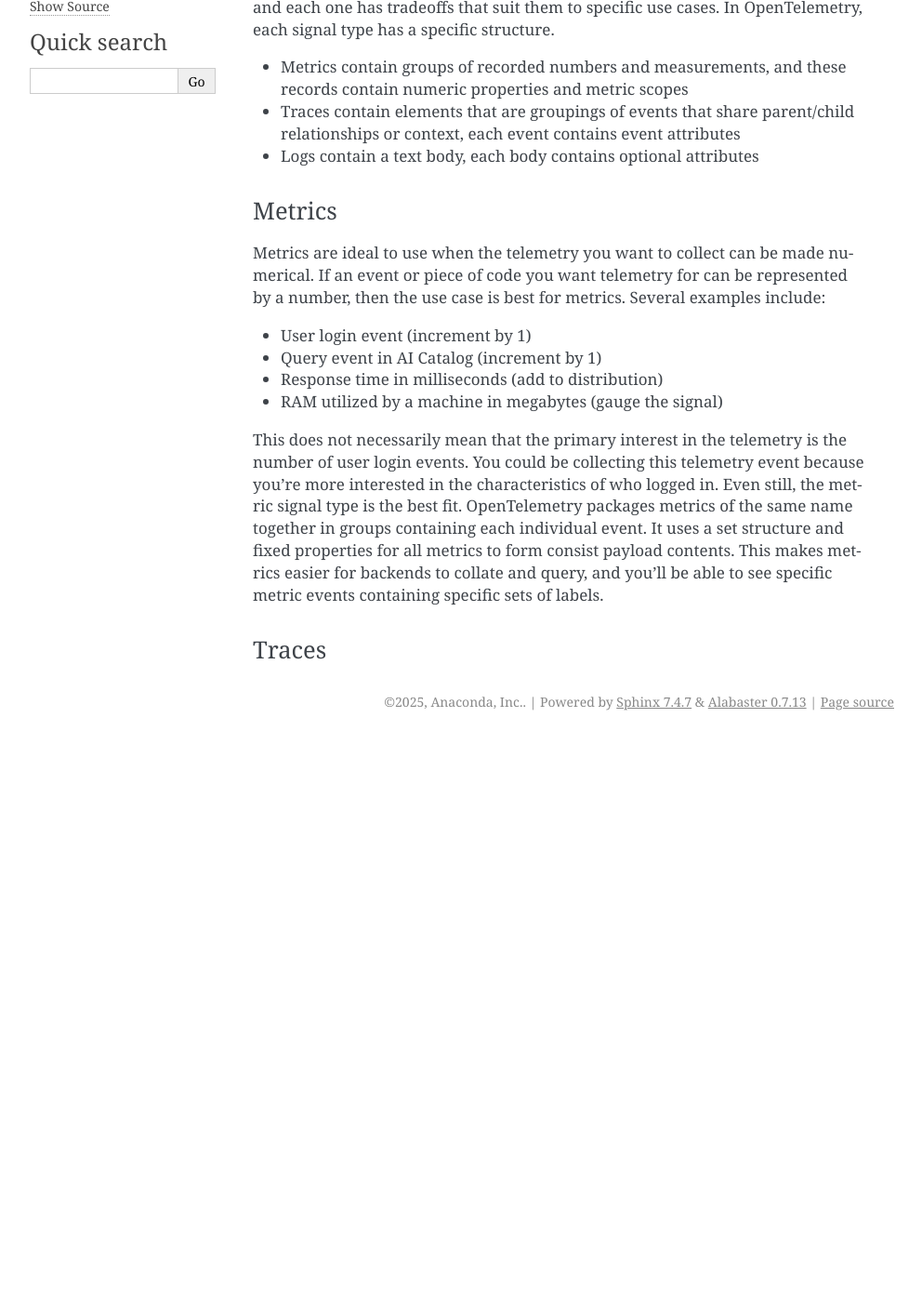
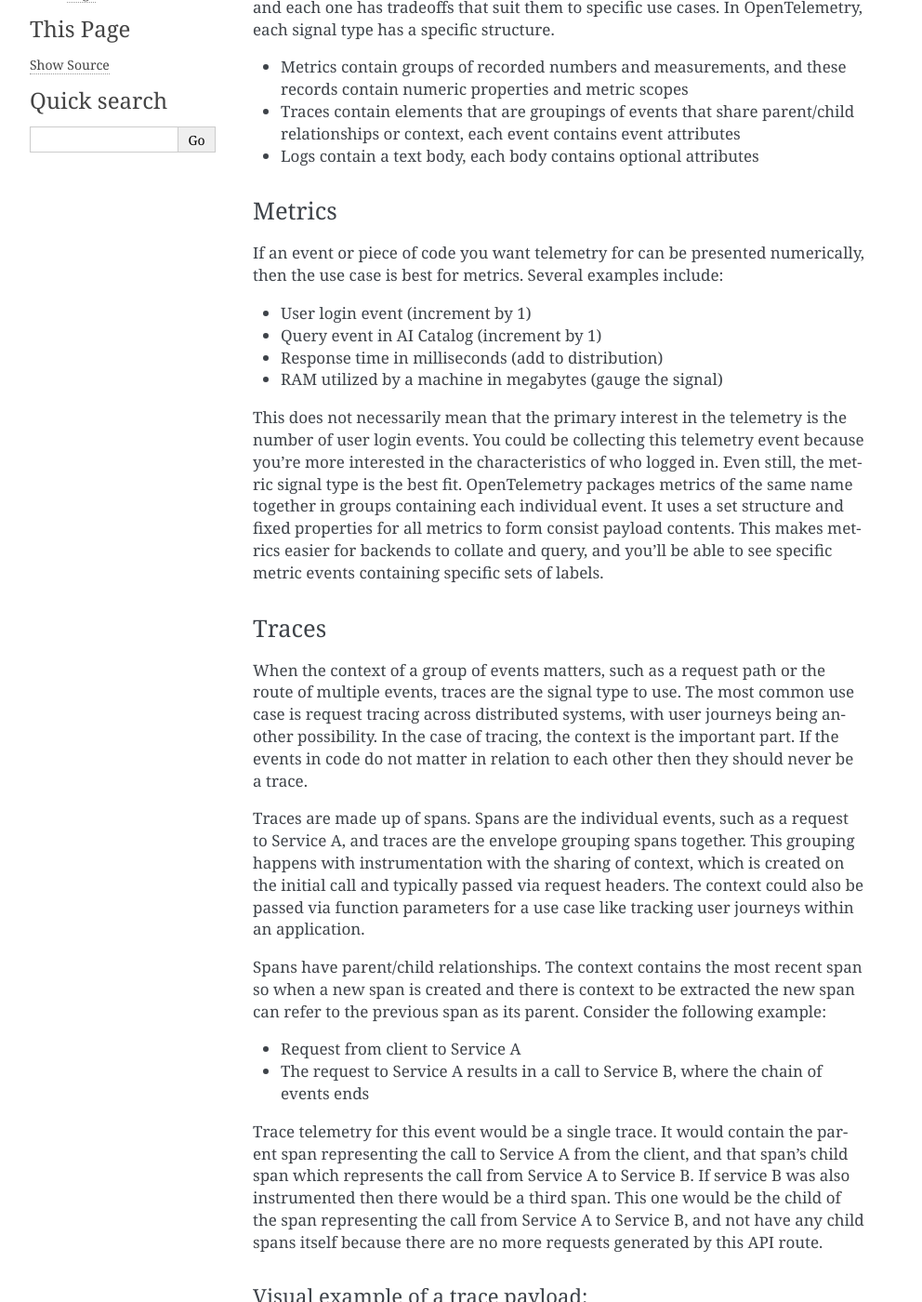
Before and after one commit to anaconda/anaconda-otel-python, a Sphinx documentation site: the page built from docs/source/best_practices.md, in a window 1280 px wide and 1400 px high, scrolled down 301 px. Shown: the whole window at 93% size, without its empty margins (148-1140 px from the left). Built offline with Sphinx 7.4.7, drawn with Linux system fonts in a browser that asks for light colours; pages that are not in the unit, such as notebooks, are missing from menus; before the commit the page ends 1095 px from its top, so only the background shows below that; some of the changed text lies outside the part shown.

Commit message:
tracing example and background

````diff
--- a/docs/source/best_practices.md
+++ b/docs/source/best_practices.md
@@ -7,7 +7,7 @@
 - Logs contain a text body, each body contains optional attributes
 
 ### Metrics
-Metrics are ideal to use when the telemetry you want to collect can be made numerical. If an event or piece of code you want telemetry for can be represented by a number, then the use case is best for metrics. Several examples include:
+If an event or piece of code you want telemetry for can be presented numerically, then the use case is best for metrics. Several examples include:
 - User login event (increment by 1)
 - Query event in AI Catalog (increment by 1)
 - Response time in milliseconds (add to distribution)
@@ -16,3 +16,55 @@
 This does not necessarily mean that the primary interest in the telemetry is the number of user login events. You could be collecting this telemetry event because you're more interested in the characteristics of who logged in. Even still, the metric signal type is the best fit. OpenTelemetry packages metrics of the same name together in groups containing each individual event. It uses a set structure and fixed properties for all metrics to form consist payload contents. This makes metrics easier for backends to collate and query, and you'll be able to see specific metric events containing specific sets of labels.
 
 ### Traces
+When the context of a group of events matters, such as a request path or the route of multiple events, traces are the signal type to use. The most common use case is request tracing across distributed systems, with user journeys being another possibility. In the case of tracing, the context is the important part. If the events in code do not matter in relation to each other then they should never be a trace.
+
+Traces are made up of spans. Spans are the individual events, such as a request to Service A, and traces are the envelope grouping spans together. This grouping happens with instrumentation with the sharing of context, which is created on the initial call and typically passed via request headers. The context could also be passed via function parameters for a use case like tracking user journeys within an application.
+
+Spans have parent/child relationships. The context contains the most recent span so when a new span is created and there is context to be extracted the new span can refer to the previous span as its parent. Consider the following example:
+- Request from client to Service A
+- The request to Service A results in a call to Service B, where the chain of events ends
+
+Trace telemetry for this event would be a single trace. It would contain the parent span representing the call to Service A from the client, and that span's child span which represents the call from Service A to Service B. If service B was also instrumented then there would be a third span. This one would be the child of the span representing the call from Service A to Service B, and not have any child spans itself because there are no more requests generated by this API route.
+
+#### Visual example of a trace payload:
+In this example Service A calls service B which calls service C, and the chain ends there.
+```
+{
+    "name": "serviceC.process",
+    "context": {
+        "trace_id": "0x16beb6ad8f552cd02b12810da6e7ba40",
+        "span_id": "0x3f9017e98c9dd191",
+        "trace_state": "[]"
+    },
+    "kind": "SpanKind.INTERNAL",
+    "parent_id": "0x1d8619fc37fb1436",
+    "start_time": "2026-01-08T20:27:42.584024Z",
+    "end_time": "2026-01-08T20:27:42.584052Z",
+}
+{
+    "name": "serviceB.process",
+    "context": {
+        "trace_id": "0x16beb6ad8f552cd02b12810da6e7ba40",
+        "span_id": "0x1d8619fc37fb1436",
+        "trace_state": "[]"
+    },
+    "kind": "SpanKind.INTERNAL",
+    "parent_id": "0x5df37dadbdc8180b",
+    "start_time": "2026-01-08T20:27:42.582757Z",
+    "end_time": "2026-01-08T20:27:42.585265Z",
+}
+{
+    "name": "serviceA.process",
+    "context": {
+        "trace_id": "0x16beb6ad8f552cd02b12810da6e7ba40",
+        "span_id": "0x5df37dadbdc8180b",
+        "trace_state": "[]"
+    },
+    "kind": "SpanKind.INTERNAL",
+    "parent_id": null,
+    "start_time": "2026-01-08T20:27:42.581063Z",
+    "end_time": "2026-01-08T20:27:42.585825Z",
+}
+```
+
+### Logs
````
Also changed, not shown: 1 other file.
